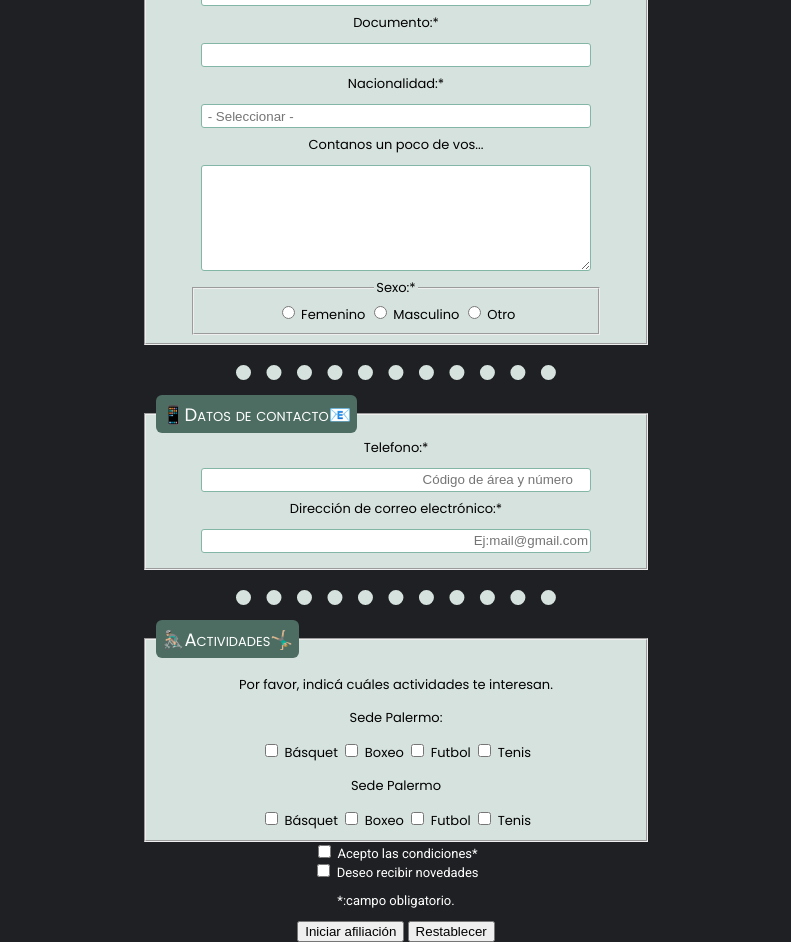
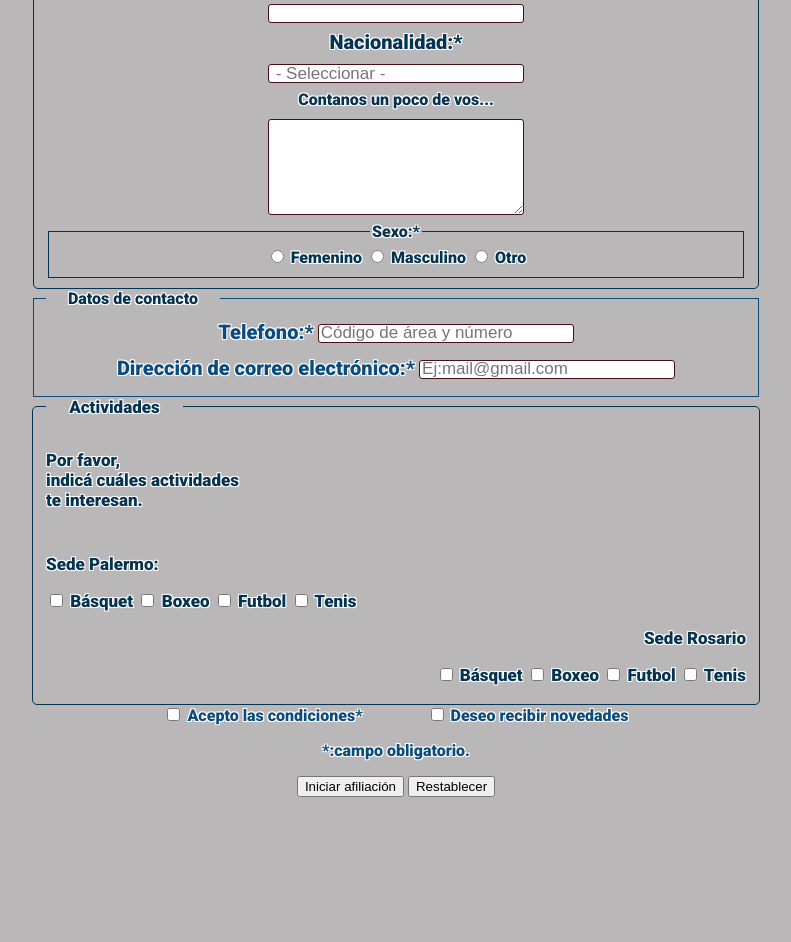
Before and after one commit to HugoAGodoy/Desafio4-parteA, a website built with Vite: page index.html in a window 1280 px wide. Shown: the part 255-1197 px from the top of the page, without its empty margins (244-1035 px from the left). After the commit the page ends 1052 px from the top, so only its background shows below. Built offline with nearby package versions, Linux system fonts and the light colour scheme; files whose address does not match are found by name; a web font is replaced by a local one.

Commit message:
preparo primera parte del proyecto para subir

```diff
--- /dev/null
+++ b/estilos-peliculas.css
@@ -0,0 +1,136 @@
+
+/* #0B4C7C */
+/* #053352 */
+/* #460F12 */
+
+
+body {
+  color:#0B4C7C;
+  background-color: #bab7b8;
+  width: 100%;
+  height:100%;
+  max-width: 900px;
+  text-align: center;
+  margin:0 auto;
+  font-family: 'roboto', sans-serif;
+  font-weight: 900;
+  background-image: url(fondo3.webp);
+  text-shadow:
+  1px 1px 0 rgb(255, 255, 255),
+  -1px 1px 0 rgb(255, 255, 255),
+  1px -1px 0 rgb(255, 255, 255),
+  -1px -1px 0 rgb(255, 255, 255);
+}
+
+.titulos {
+  text-align:left;
+  color:#053352
+}
+
+.karate {
+    width:90%;
+    max-width: 700px;
+    margin:auto;
+    background-image:
+    url(karatekid15.webp);
+    color:#053352;
+    border: solid 1.5px;
+    border-radius: 5px;
+}
+
+.bloque {
+    display:block;
+    margin:auto;
+    font-size:20px;
+}
+
+.bloque2{
+    font-size:20px;
+}
+
+ .campo-entrada {
+    max-width:250px;
+    min-width:250px;
+    width:80%;
+    height:15px;
+    margin-top: 10px;
+    margin-bottom: 7px;
+    border: solid 1px #460F12;
+    border-radius: 3px;
+    font-size: 17px;
+  }
+
+.campo-entrada:hover {
+    background-color: #bab7b8;
+}
+
+.campo-pais {
+    max-width:250px;
+    width:80%;
+    height:15px;
+    margin-top: 10px;
+    margin-bottom: 7px;
+    border: solid 1px #460F12;
+    border-radius: 3px;
+    font-size:17px;
+}
+
+.campo-pais:hover {
+    background-color: #bab7b8;
+}
+
+.campo-descripcion {
+    height:90px;
+    font-size:17px;
+    min-width: 250px;
+}
+
+.rocky {
+    background-image: url(rocky1.webp);
+    width: 90%;
+    max-width: 700px;
+    height: 290px;
+    margin:auto;
+    font-size:17px;
+    border: solid 1.5px;
+    border-radius: 5px;
+}
+
+.sedes {
+    color: #053352;
+
+}
+
+.izq {
+    text-align:left;
+    padding-top: 10px;
+}
+
+.der {
+    text-align:right;
+    text-shadow:
+    -3px -3x 0 #ffffff;
+    padding-bottom:20px;
+}
+
+.inline {
+    display:inline-block;
+    margin-left: 30px;
+    margin-right: 30px;
+}
+
+.datos {
+    width: 95%;
+    max-width: 700px;
+    margin: auto;
+    color:#0B4C7C;
+    border: solid 1.5px;
+}
+
+.sexo {
+      border: solid 1.5px;
+    }
+
+.dibus{
+      opacity:0;
+    }
--- /dev/null
+++ b/estilos-retro.css
@@ -0,0 +1,169 @@
+/* (#6B8E23)
+(#A8B5BB)
+(#B33B3B)
+(#D4C05C) */
+
+body {
+    font-family: 'Cinzel';
+     /* width: 1700px; */
+    /* margin:auto;  */
+    background-color: #A8B5BB;
+   font-weight: 600;
+}
+
+h1 {
+    margin-left:20%;
+}
+
+.muscle {
+    content: url(gym1.webp);
+    float:left;
+    border-radius: 50%;
+}
+
+.pileta {
+    content:url(pileta2.webp);
+    float:right;
+    margin-right: 80px;
+    margin-left:50px;
+    margin-bottom: 10px;;
+}
+
+
+.dibus {
+    opacity: 0;
+}
+
+.no-borde {
+    border-color: transparent;
+}
+
+
+.title-retro {
+    margin-left: 120px;
+    font-size:larger;
+}
+
+.campo-top {
+    margin-top: 14px;
+    margin-left: 10px;
+}
+
+.campo-top:hover{
+    background-color: #f0e29c;
+}
+
+.marg1 {
+    margin-left: 25px;
+}
+
+.marg2{
+    margin-left: 37px;
+}
+
+.marg3{
+    margin-left: 50px;
+}
+
+.contanos-retro{
+    max-height: 50px;
+    min-height: 50px;
+    min-width: 370px;
+    width:30%;
+    max-width: 900px;
+}
+
+.ancho-caja {
+    min-width:350px;
+    max-width:400px;
+    width:20%;
+}
+
+  .bloque-retro {
+    display:block;
+    margin-bottom: 20px;
+
+}
+
+.campo-retro {
+ margin-bottom: 20px;
+ width:230px;
+}
+
+.campo-retro:hover {
+    background-color: #f0e29c;
+}
+
+.datos {
+    width:60%;
+    margin-left: 2%;
+    background-color: #6B8E23;
+}
+
+.karate {
+    width:80%;
+    float:right;
+    margin-right: 2px;
+    background-color: #B33B3B;
+}
+
+.contacto {
+    padding:20px;
+    float:right;
+
+}
+
+.sedes {
+    margin-right:5%;
+    width:80%;
+    float:right;
+    margin-left:15%;
+    box-sizing:border-box;
+    padding-left: 10%;
+    background-color: #B33B3B;
+}
+
+.inscripcion {
+    margin-left:25%;
+    width:80%;
+}
+
+.acepto:hover{
+    background-color: #f0e29c;
+  }
+
+.recibir:hover{
+    background-color: #f0e29c;
+  }
+
+.boxeo {
+   content:url(box1.webp);
+   float:right;
+   border-radius: 50%;
+}
+
+.palermo{
+  margin-left:30px;
+}
+
+.palermo:hover{
+    background-color: #f0e29c;
+    width:27%;
+}
+
+.rosario{
+    margin-left:40px;
+}
+
+.rosario:hover{
+    background-color: #f0e29c;
+    width:30%;
+}
+
+.boton1:hover {
+    background-color: #f0e29c;
+  }
+
+.boton2:hover {
+    background-color: #f0e29c;
+  }
--- a/index.html
+++ b/index.html
@@ -12,53 +12,67 @@
     <link rel="preconnect" href="https://fonts.gstatic.com" crossorigin>
     <link href="https://fonts.googleapis.com/css2?family=Bungee+Tint&family=Poppins:ital,wght@0,100;0,200;0,300;0,400;0,500;0,600;0,700;0,800;0,900;1,100;1,200;1,300;1,400;1,500;1,600;1,700;1,800;1,900&family=Roboto:ital,wght@0,100;0,300;0,400;0,500;0,700;0,900;1,100;1,300;1,400;1,500;1,700;1,900&display=swap" rel="stylesheet">
 
+    <link rel="preconnect" href="https://fonts.googleapis.com">
+    <link rel="preconnect" href="https://fonts.gstatic.com" crossorigin>
+    <link href="https://fonts.googleapis.com/css2?family=Permanent+Marker&display=swap" rel="stylesheet">
+
+    <link rel="preconnect" href="https://fonts.googleapis.com">
+    <link rel="preconnect" href="https://fonts.gstatic.com" crossorigin>
+    <link href="https://fonts.googleapis.com/css2?family=Josefin+Sans:ital,wght@0,100..700;1,100..700&display=swap" rel="stylesheet">
+
+    <link rel="preconnect" href="https://fonts.googleapis.com">
+    <link rel="preconnect" href="https://fonts.gstatic.com" crossorigin>
+    <link href="https://fonts.googleapis.com/css2?family=Cinzel:wght@400..900&display=swap" rel="stylesheet">
+
 <title>Afiliación</title>
 
 
   </head>
+
   <body>
-    <div class="titulo-arriba"></div>
-   <h1>Vení al Gym!💪🏼</h1>
+
+   <h1>Vení al Gym! <span class="dibus">💪🏼</span></h1>
 
    <form action=" https://postman-echo.com/post" method="post" target="_blank">
 
-    <fieldset>
+    <fieldset class="karate">
 
-        <legend class="titulos">🙋🏼‍♂️Datos Personales👀</legend>
+       <legend class="titulos title-retro"><span class="dibus">🙋🏼‍♂️</span>Datos Personales<span class="dibus">👀</span></legend>
+
+       <div class="muscle"></div>
 
         <div class="mi-div">
           <label for="lbl-nombre" class="bloque">Nombre:*</label>
-          <input type="text" name="nombre" id="lbl-nombre" required class="campo-entrada" >
+          <input type="text" name="nombre" id="lbl-nombre" required class="campo-entrada campo-top" >
         </div>
 
         <div>
-          <label for="lbl-apellido" class="bloque">Apellido:*</label>
-          <input type="text" name="apellido" id="lbl-apellido" required class="campo-entrada">
+          <label for="lbl-apellido" class="bloque marg1">Apellido:*</label>
+          <input type="text" name="apellido" id="lbl-apellido" required class="campo-entrada campo-top">
         </div>
 
         <div>
-            <label for="lbl-dni" class="bloque">Documento:*</label>
-            <input type="number" name="dni" id="lbl-dni" required class="campo-entrada">
+          <label for="lbl-dni" class="bloque marg2">Documento:*</label>
+          <input type="number" name="dni" id="lbl-dni" required class="campo-entrada campo-top">
         </div>
 
         <div>
-            <label for="lbl-pais" class="bloque">Nacionalidad:*</label>
-            <input list="nacion" type="text" name="nacionalidad" id="lbl-pais" placeholder=" - Seleccionar -" required class="campo-pais">
+          <label for="lbl-pais" class="bloque marg3">Nacionalidad:*</label>
+          <input list="nacion" type="text" name="nacionalidad" id="lbl-pais" placeholder=" - Seleccionar -" required class="campo-pais campo-top">
           <datalist id="nacion">
             <option value="Argentina">
             <option value="Brasileña">
             <option value="Uruguaya">
             <option value="Otra">
-
           </datalist>
         </div>
 
           <div>
-            <label>Contanos un poco de vos...</label>
-           <textarea name="descripcion"  cols="30" rows="3" class="campo-entrada bloque campo-descripcion" ></textarea>
+            <label class="marg1">Contanos un poco de vos...</label>
+           <textarea name="descripcion"  cols="30" rows="3" class="campo-entrada bloque campo-descripcion campo-top contanos-retro"></textarea>
           </div>
 
-          <fieldset>
+          <fieldset class="sexo campo-top ancho-caja no-borde">
 
               <legend>Sexo:*</legend>
 
@@ -76,26 +90,37 @@
         <div class="bolas"></div>
 
 
-      <fieldset>
-        <legend class="titulos">📱Datos de contacto📧</legend>
+    <fieldset class="datos">
 
+      <legend class="titulos title-retro"><span class="dibus">📱</span>Datos de contacto<span class="dibus">📧</span></legend>
+
+        <div class="pileta"></div>
+
+        <div class="contacto">
          <div>
-          <label for="lbl-tel" class="bloque">Telefono:*</label>
-          <input type="number" placeholder="Código de área y número" id="lbl-tel" required class="campo-entrada">
+           <label for="lbl-tel" class="bloque2 bloque-retro">Telefono:*</label>
+           <input type="number" placeholder="Código de área y número" id="lbl-tel" required class="campo-entrada campo-retro">
          </div>
 
          <div>
-          <label for="lbl-email" class="bloque">Dirección de correo electrónico:*</label>
-          <input type="email" placeholder="Ej:mail@gmail.com" id="lbl-email" required class="campo-entrada">
+           <label for="lbl-email" class="bloque2 bloque-retro">Dirección de correo electrónico:*</label>
+           <input type="email" placeholder="Ej:mail@gmail.com" id="lbl-email" required class="campo-entrada campo-retro">
          </div>
 
+       </div>
     </fieldset>
 
       <div class="bolas"></div>
 
-      <fieldset>
-        <legend class="titulos">🚴🏼‍♂️Actividades🤸🏼‍♂️</legend>
-        <p>Por favor, indicá cuáles actividades te interesan.</p>
+    <fieldset  class="rocky sedes">
+
+        <legend class="titulos title-retro"><span class="dibus">🚴🏼‍♂️</span>Actividades<span class="dibus">🤸🏼‍♂️</span></legend>
+
+        <div class="boxeo"></div>
+
+        <p class="izq">Por favor, <br>indicá cuáles actividades <br>te interesan.<br></p>
+
+        <div class="izq palermo">
 
         <p>Sede Palermo:</p>
 
@@ -108,9 +133,11 @@
         <input type="checkbox" name="deportes" value="Tenis" id="ten">
         <label for="ten">Tenis</label>
 
+       </div>
 
+       <div class="der rosario">
 
-        <p>Sede Palermo</p>
+        <p>Sede Rosario</p>
 
         <input type="checkbox" name="deportes" value="Basquet" id="basq2">
         <label for="basq2">Básquet</label>
@@ -120,33 +147,35 @@
         <label for="fulbo2">Futbol</label>
         <input type="checkbox" name="deportes" value="Tenis" id="ten2">
         <label for="ten2">Tenis</label>
-
+      </div>
 
     </fieldset>
 
-      <div>
-      <input type="checkbox" required>
-      <label class="blanco">Acepto las condiciones*</label>
+
+      <div class="inscripcion">
+
+      <div class="inline">
+        <input id="aceptar" type="checkbox" required>
+        <label for="aceptar" class="blanco acepto">Acepto las condiciones*</label>
+      </div>
+
+      <div class="inline">
+        <input id="novedades" type="checkbox">
+        <label for="novedades" class="blanco recibir">Deseo recibir novedades</label>
+      </div>
+
+
+        <p class="blanco">*:campo obligatorio.</p>
+
+        <button class="boton1" type="submit" >Iniciar afiliación</button>
+        <button class="boton2" type="reset">Restablecer</button>
 
       </div>
 
-      <div>
-        <input type="checkbox">
-        <label class="blanco">Deseo recibir novedades</label>
-
-        </div>
-
-        <p class="blanco">*:campo obligatorio.</p>
-
-        <button type="submit" >Iniciar afiliación</button>
-        <button type="reset">Restablecer</button>
-
    </form>
 
+   <script type="module" src="/main.js"></script>
 
+  </body>
 
-
-
-    <script type="module" src="/main.js"></script>
-  </body>
 </html>
--- a/main.js
+++ b/main.js
@@ -1 +1,3 @@
-import './style.css'
+// import './style.css'
+import './estilos-peliculas.css'
+// import './estilos-retro.css'
--- a/style.css
+++ b/style.css
@@ -99,3 +99,11 @@ fieldset:focus-within > legend {
   background-color: #2B3D37;
   border-color: #2B3D37;
 }
+
+.imagen-2 {
+  background-image: url(public/disneys-pop-century-resort450.webp);
+}
+
+.imagen {
+  background-image: url(mickey-minnie2.webp);
+}
```
Also changed, not shown: public/box1.webp (added), public/fondo3.webp (added), public/gym1.webp (added), public/karatekid15.webp (added), public/pileta2.webp (added), public/rocky1.webp (added). Lines whose indentation alone changed are shown as unchanged.
